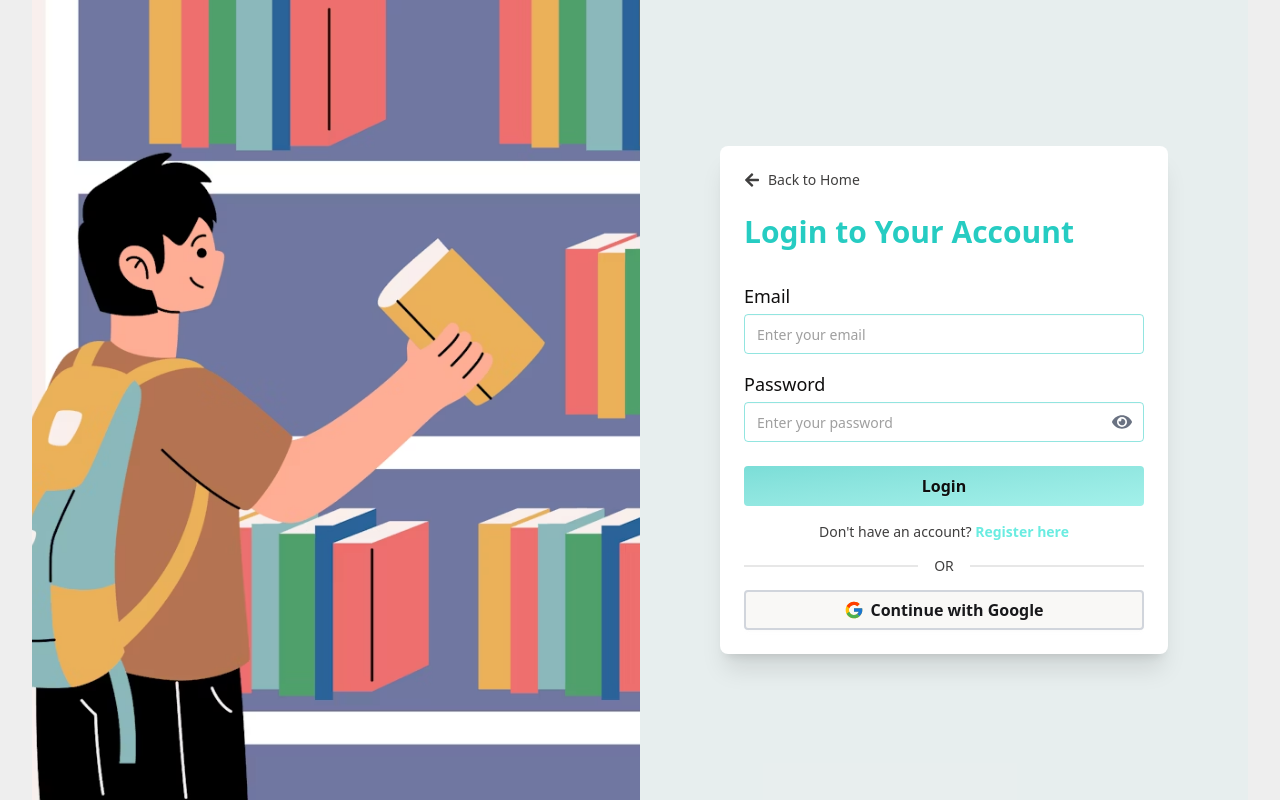
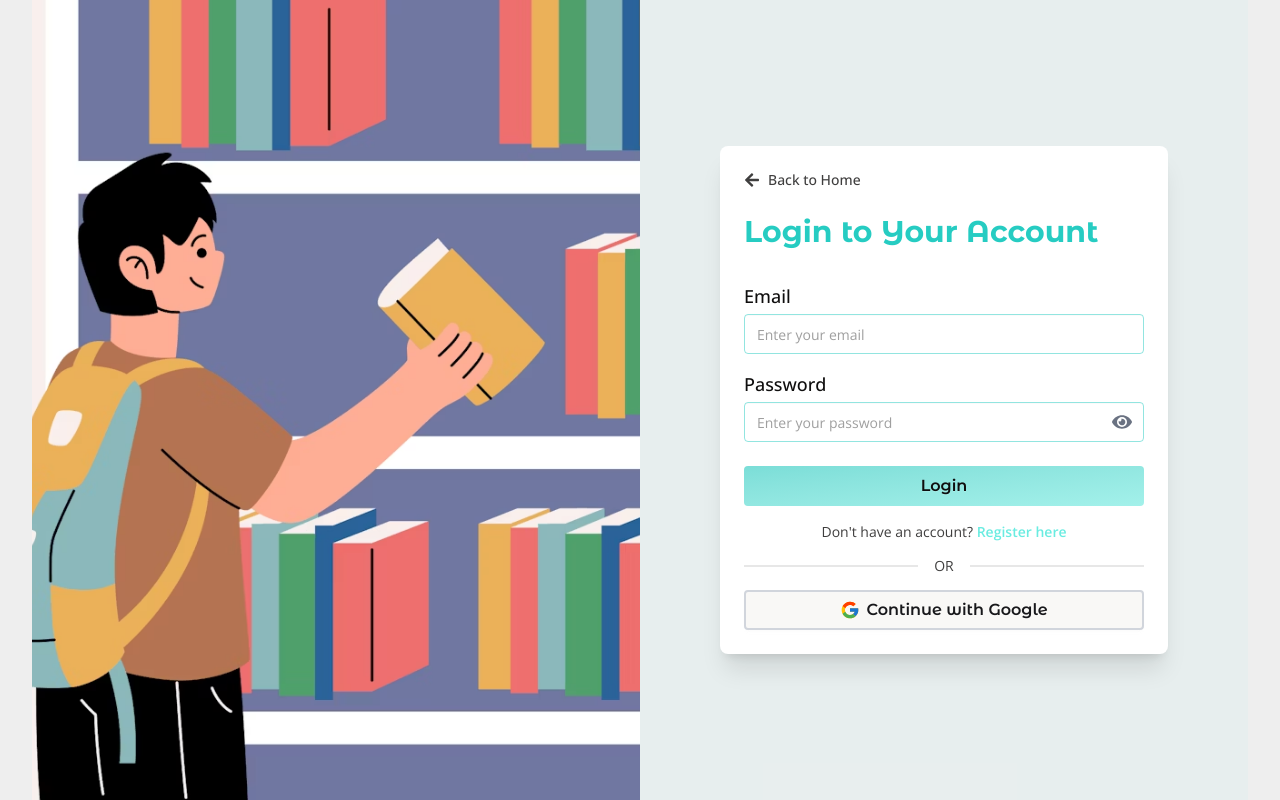
Before and after one commit to programmerrakibul/book-wagon-client, a React (Vite) app: page /auth/login in a window 1280 px wide. Built offline with nearby package versions, Linux system fonts and the light colour scheme; no server answers.

Commit message:
font added

```diff
--- a/index.html
+++ b/index.html
@@ -6,7 +6,7 @@
     <title>BookWagon</title>
   </head>
   <body
-    class="font-normal text-sm md:text-base text-neutral/80 dark:text-white/80 bg-base-300"
+    class="font-normal text-sm md:text-base text-neutral/80 dark:text-white/80 bg-base-300 font-['Open_Sans']"
   >
     <div id="root" class="min-h-dvh"></div>
     <script type="module" src="/src/main.jsx"></script>
--- a/src/components/BookCard/BookCard.jsx
+++ b/src/components/BookCard/BookCard.jsx
@@ -74,6 +74,7 @@ const BookCard = ({ book }) => {
             component="h2"
             sx={{
               fontWeight: 700,
+              fontFamily: "Montserrat Alternates",
               mb: { xs: 1, sm: 1.5 },
               fontSize: { xs: "0.875rem", sm: "1.125rem", lg: "1.25rem" },
               color: "#26ccc2",
--- a/src/index.css
+++ b/src/index.css
@@ -1,3 +1,5 @@
+@import url("https://fonts.googleapis.com/css2?family=Montserrat+Alternates:ital,wght@0,100;0,200;0,300;0,400;0,500;0,600;0,700;0,800;0,900;1,100;1,200;1,300;1,400;1,500;1,600;1,700;1,800;1,900&family=Open+Sans:ital,wght@0,300..800;1,300..800&display=swap");
+
 @import "tailwindcss";
 @plugin "daisyui" {
   themes: light --default;
@@ -34,7 +36,7 @@ h3,
 h4,
 h5,
 h6 {
-  @apply text-neutral dark:text-white;
+  @apply text-neutral dark:text-white font-['Montserrat_Alternates'];
 }
 
 .label {
@@ -42,7 +44,7 @@ h6 {
 }
 
 .btn {
-  @apply btn-sm md:btn-md md:font-semibold md:text-base;
+  @apply btn-sm md:btn-md md:font-semibold md:text-base font-['Montserrat_Alternates'];
 }
 
 .btn:disabled {
@@ -50,7 +52,7 @@ h6 {
 }
 
 .logo {
-  @apply inline-flex items-center gap-0.5 text-2xl md:text-3xl font-bold max-w-9 md:max-w-12 rounded-full focus:outline-none focus:ring-2 focus:ring-primary/30;
+  @apply inline-flex items-center gap-0.5 text-2xl md:text-3xl font-bold max-w-9 md:max-w-12 rounded-full focus:outline-none focus:ring-2 focus:ring-primary/30 font-['Montserrat_Alternates'];
 }
 
 .nav_links {
--- a/src/layouts/DashboardLayout/DashboardLayout.jsx
+++ b/src/layouts/DashboardLayout/DashboardLayout.jsx
@@ -208,7 +208,7 @@ const DashboardLayout = () => {
                   alt="BookWagon"
                   className="size-10 object-cover"
                 />
-                <span className="text-[23px] font-bold bg-linear-to-r from-primary to-secondary bg-clip-text text-transparent">
+                <span className="text-[23px] font-bold bg-linear-to-r from-primary to-secondary bg-clip-text text-transparent font-['Montserrat_Alternates']">
                   BookWagon
                 </span>
               </Link>
```
